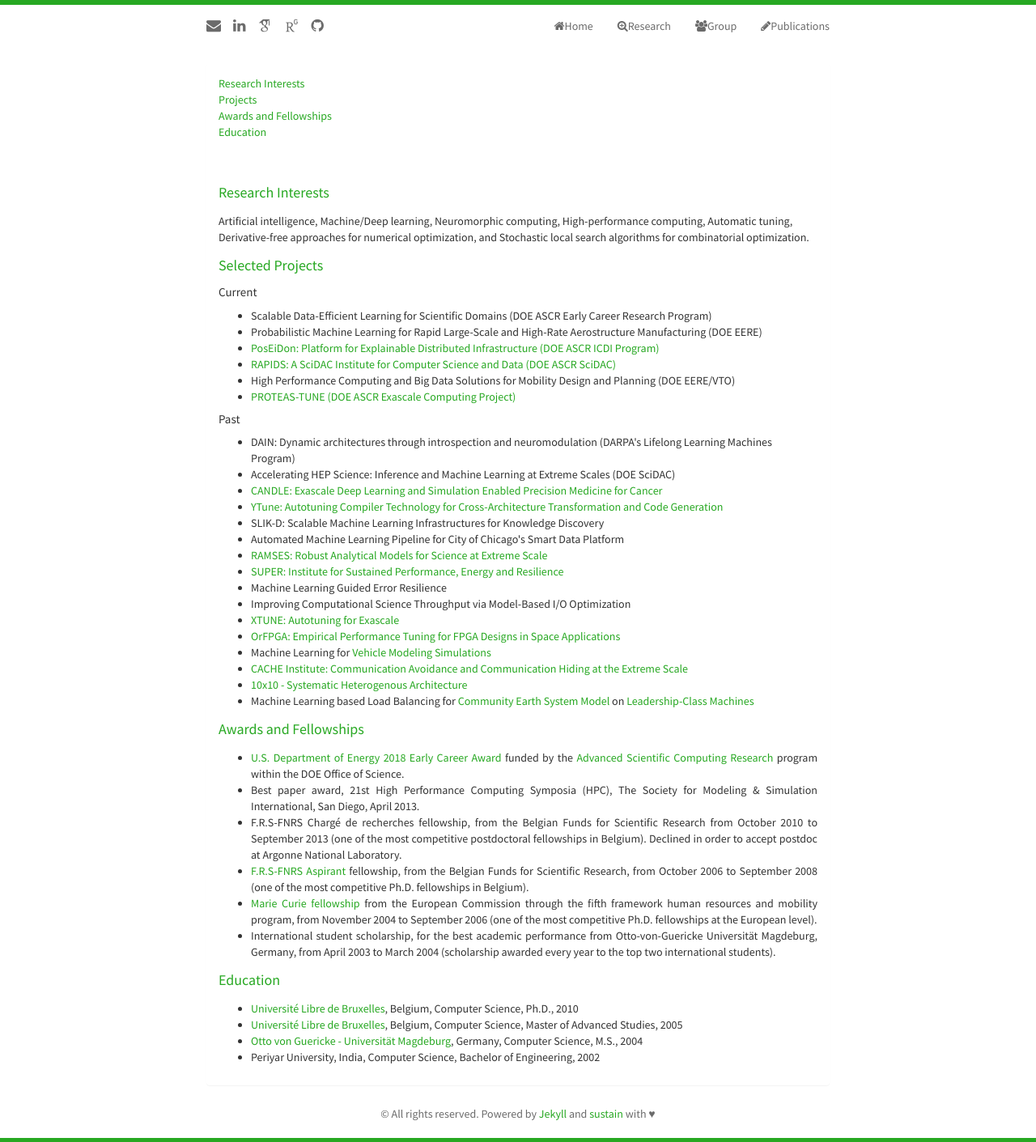
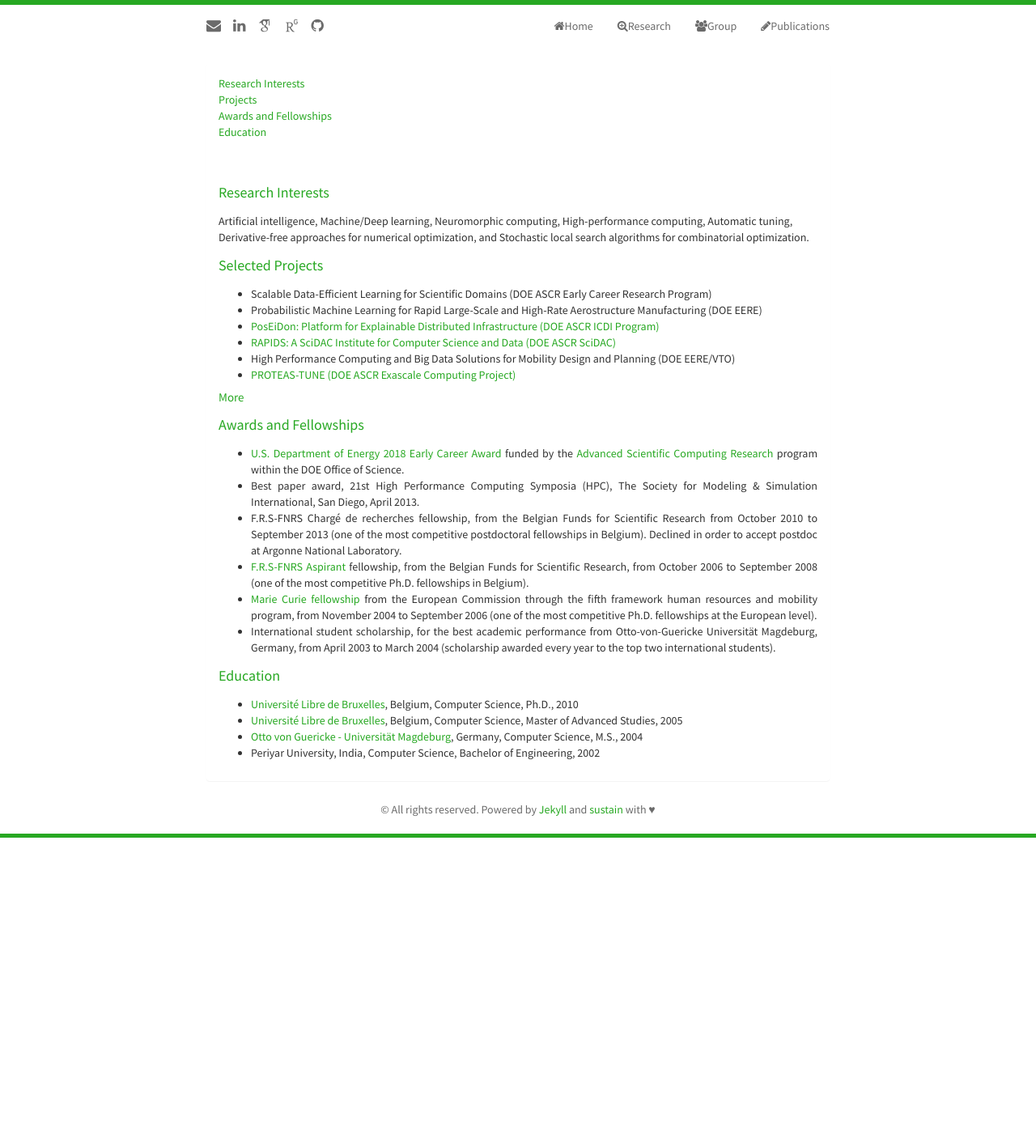
Before and after one commit to pbalapra/pbalapra.github.io, a Jekyll site: the page built from research.html, in a window 1280 px wide. Shown: the whole page at 81% size. Built offline with Jekyll 4.4.1, drawn with Linux system fonts in a browser that asks for light colours; nearby versions of some CDN libraries; some web fonts are replaced; after the commit the page ends 1035 px from its top, so only the background shows below that.

Commit message:
updating research page

```diff
--- a/_includes/research.html
+++ b/_includes/research.html
@@ -19,7 +19,6 @@
     </p>
 
     <h5> <a name="projects" id="projects">Selected Projects</a></h5>
-    <h6>Current</h6>
     <ul class="itemize1">
     <li>Scalable Data-Efficient Learning for Scientific Domains (DOE ASCR Early Career Research Program)</il>
     <li>Probabilistic Machine Learning for Rapid Large-Scale and High-Rate Aerostructure Manufacturing (DOE EERE) </li>
@@ -28,7 +27,9 @@
     <li>High Performance Computing and Big Data Solutions for Mobility Design and Planning (DOE EERE/VTO)</li>
     <li> <a href="https://www.ornl.gov/project/proteas-tune" target="_blank"> PROTEAS-TUNE (DOE ASCR Exascale Computing Project)</a></li>
     </ul>
-    <h6>Past</h6>
+    <a href="#news" data-toggle="collapse"><h6>More</h6></a>
+      <div id="news" class="collapse">
+    <h5> <a name="projects" id="projects">Past Projects</a></h5>
     <ul class="itemize1">
     <li>DAIN: Dynamic architectures through introspection and neuromodulation (DARPA's Lifelong Learning Machines Program)</li>
     <li>Accelerating HEP Science: Inference and Machine Learning at Extreme Scales (DOE SciDAC)</li>
@@ -46,6 +47,7 @@
     <li><a href="http://www.mcs.anl.gov/project/cache-communication-avoidance-and-communication-hiding-extreme-scale" target="_blank">CACHE Institute: Communication Avoidance and Communication Hiding at the Extreme Scale</a> </li>
     <li><a href="https://sites.google.com/site/uchicagolssg/lssg/research/10x10" target="_blank">10x10 - Systematic Heterogenous Architecture</a></li>
     <li> Machine Learning based Load Balancing for <a href="http://www2.cesm.ucar.edu/" target="_blank"> Community Earth System Model </a> on <a href="https://www.alcf.anl.gov/mira" target="_blank"> Leadership-Class Machines</a></li>
+    </div>
     </ul>
 
     <h5><a name="awards" id="awards">Awards and Fellowships</a></h5>
```
